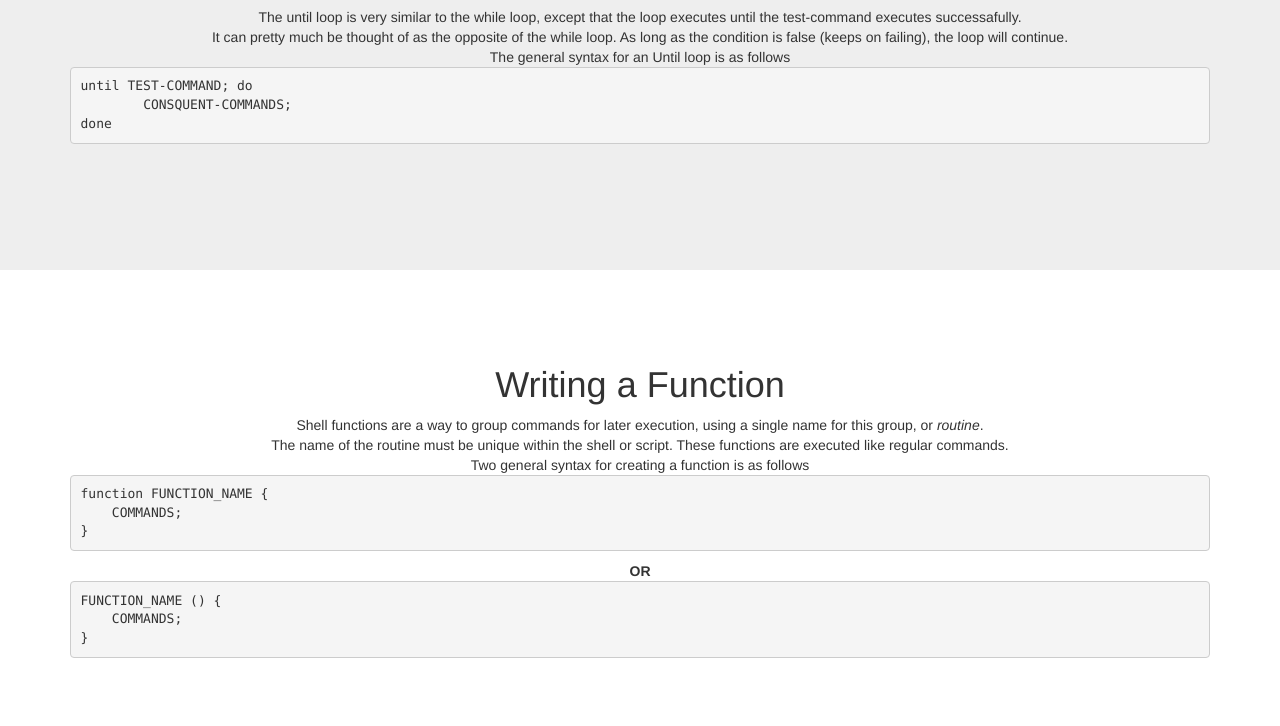
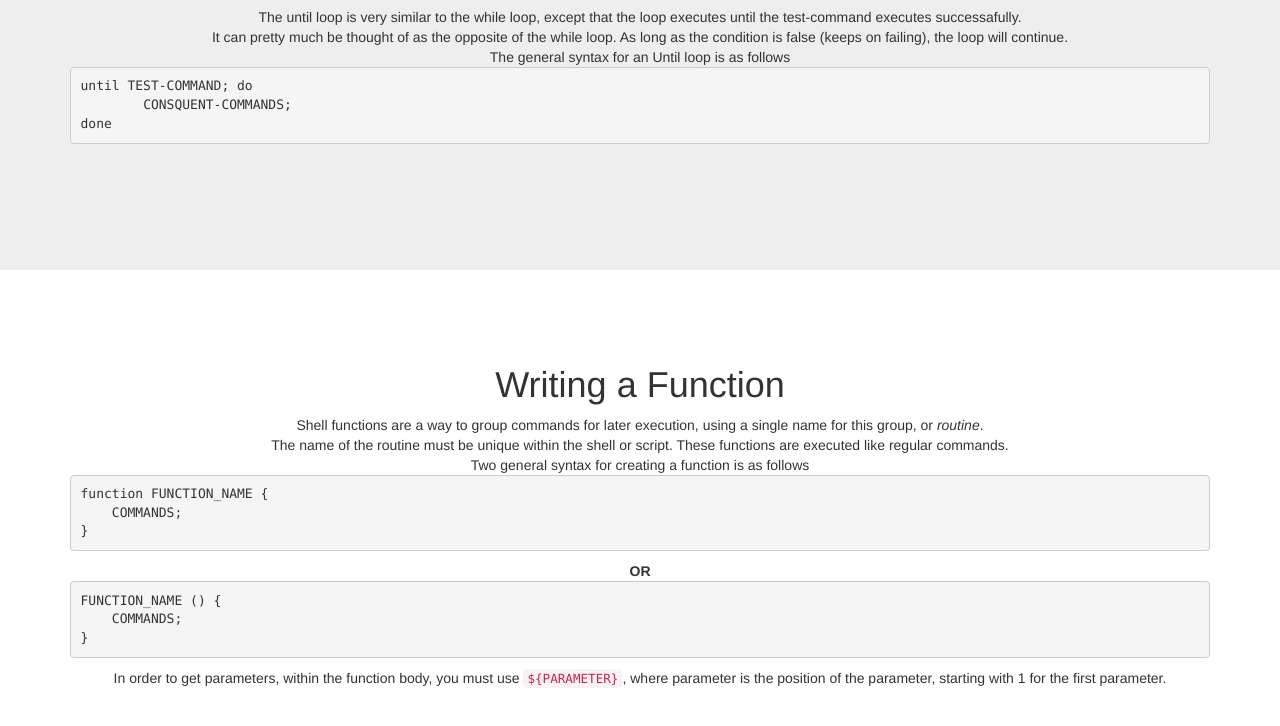
Before and after one commit to RJZheng1/reimagined-octo-couscous, a plain HTML site: page index.html in a window 1280 px wide. Shown: the part 6130-6856 px from the top of the page. Drawn offline with nearby package versions, Linux system fonts and the light colour scheme.

Commit message:
Added bit about parameters

```diff
--- a/index.html
+++ b/index.html
@@ -296,6 +296,7 @@ done</code></pre></div>
         		  <div align="left"><pre><code>FUNCTION_NAME () {
     COMMANDS;
 }</code></pre></div>
+			  In order to get parameters, within the function body, you must use <code>${PARAMETER}</code>, where parameter is the position of the parameter, starting with 1 for the first parameter.
                 </div>
            </div>
         </div>
```
